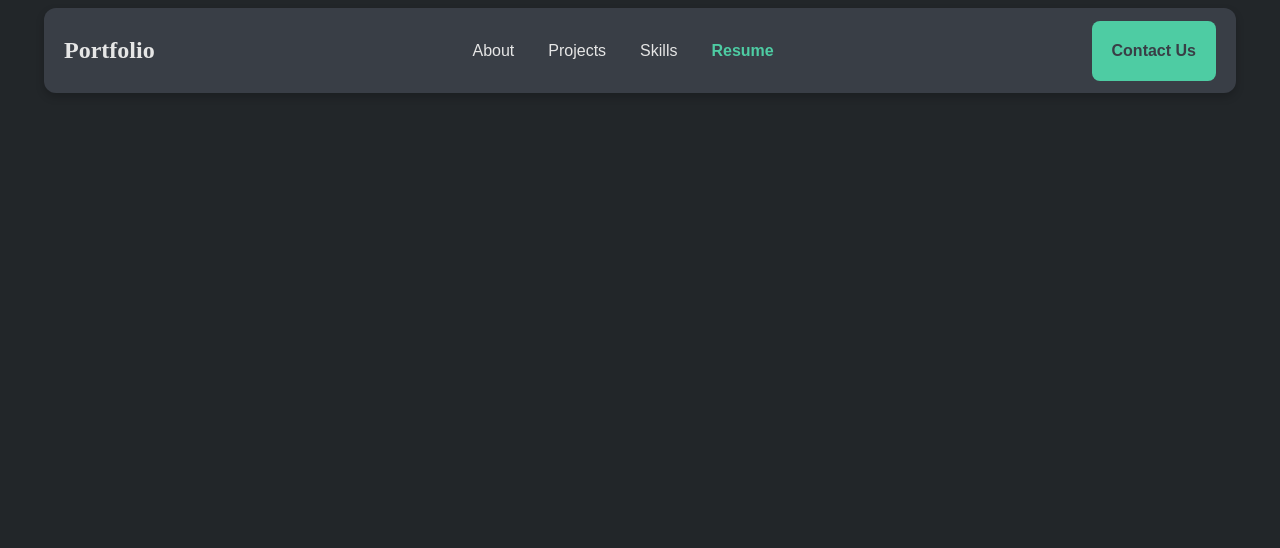
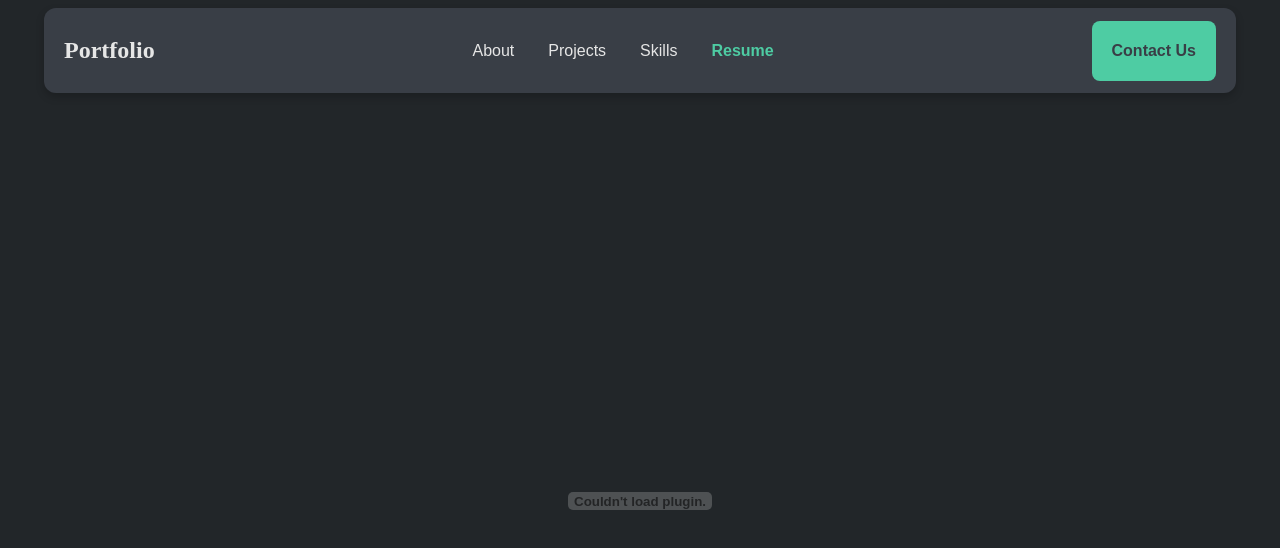
Before and after one commit to Himanshu08Kumar/New-Respository, a React (Vite) app: page /resume in a window 1280 px wide. Shown: the top 548 px of the page. Built offline with nearby package versions, Linux system fonts and the light colour scheme; a web font is replaced by a local one.

Commit message:
working on displaying the pdf

```diff
--- a/src/components/Resume.jsx
+++ b/src/components/Resume.jsx
@@ -3,10 +3,12 @@ import React from 'react';
 const Resume = () => {
   return (
     <div style={{ width: '100%', height: '100vh' }}>
-      <iframe
-        src={`${process.env.PUBLIC_URL}/Himanshu_Resume.pdf`}
-        style={{ width: '100%', height: '100vh', border: 'none' }}
-        title="Resume"
+      <embed
+        // src={`${process.env.PUBLIC_URL}/Himanshu_Resume.pdf`}
+        src='Himanshu_Resume.pdf'
+        type="application/pdf"
+        width="100%"
+        height="100%"
       />
     </div>
   );
```
